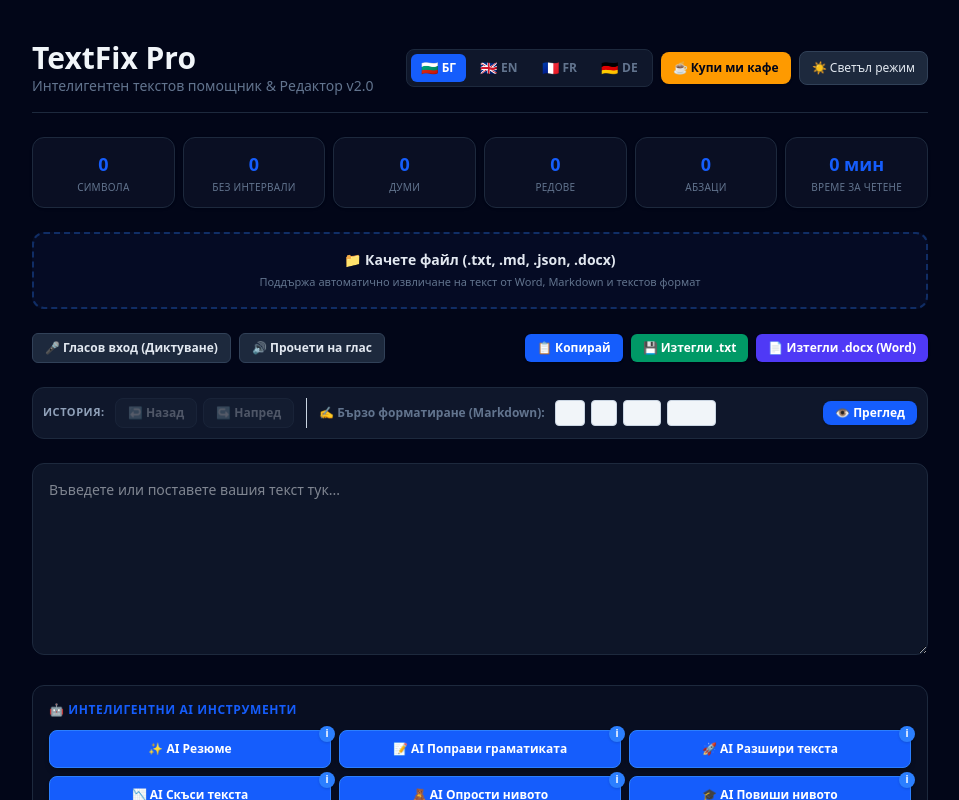
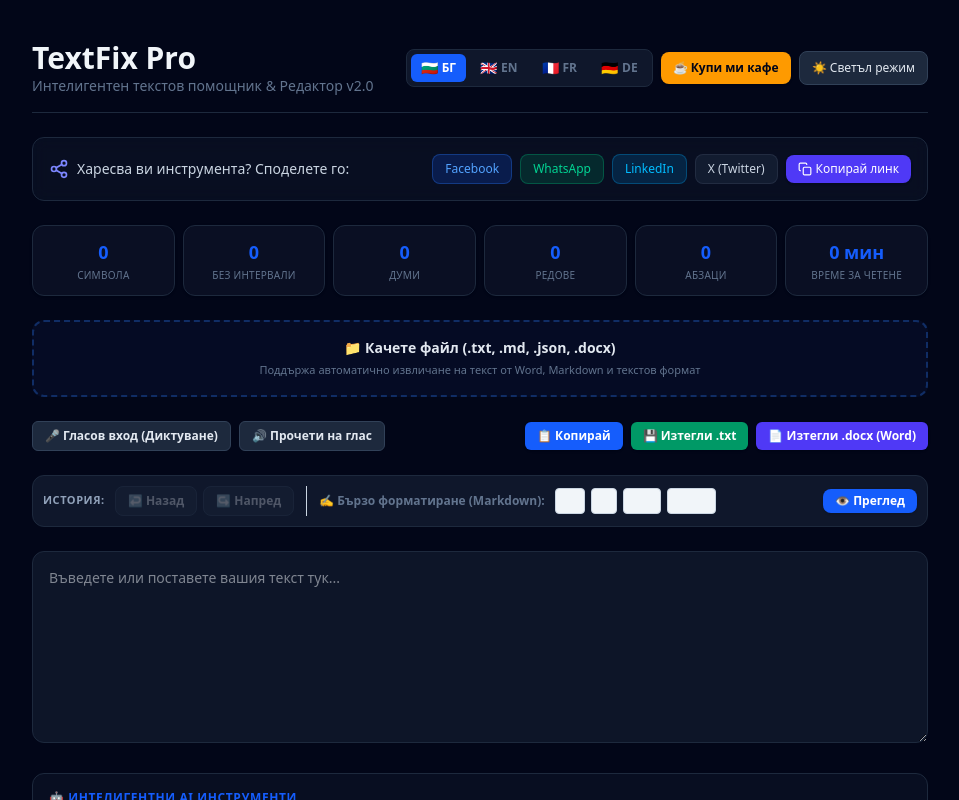
Before and after one commit to ReLaXsZ/textfix-pro, a Next.js app: page / in a window 1280 px wide. Shown: the top 800 px of the page, without its empty margins (160-1119 px from the left). Built offline with nearby package versions, Linux system fonts and the light colour scheme.

Commit message:
Add ShareButtons component right below header

```diff
--- /dev/null
+++ b/app/ShareButtons.tsx
@@ -0,0 +1,119 @@
+"use client";
+
+import { useState } from "react";
+
+export default function ShareButtons() {
+  const [copied, setCopied] = useState(false);
+  const shareUrl = "https://textfix-pro.vercel.app";
+  const shareTitle = "TextFix Pro - Интелигентен текстов помощник & Редактор онлайн";
+
+  const handleCopy = async () => {
+    try {
+      await navigator.clipboard.writeText(shareUrl);
+      setCopied(true);
+      setTimeout(() => setCopied(false), 2500);
+    } catch (err) {
+      console.error("Грешка при копиране: ", err);
+    }
+  };
+
+  const handleShare = (platform: string) => {
+    let url = "";
+    const encodedUrl = encodeURIComponent(shareUrl);
+    const encodedTitle = encodeURIComponent(shareTitle);
+
+    switch (platform) {
+      case "facebook":
+        url = `https://www.facebook.com/sharer/sharer.php?u=${encodedUrl}`;
+        break;
+      case "twitter":
+        url = `https://twitter.com/intent/tweet?url=${encodedUrl}&text=${encodedTitle}`;
+        break;
+      case "linkedin":
+        url = `https://www.linkedin.com/sharing/share-offsite/?url=${encodedUrl}`;
+        break;
+      case "whatsapp":
+        url = `https://api.whatsapp.com/send?text=${encodedTitle}%20${encodedUrl}`;
+        break;
+      case "viber":
+        url = `viber://forward?text=${encodedTitle}%20${encodedUrl}`;
+        break;
+      default:
+        return;
+    }
+
+    window.open(url, "_blank", "width=600,height=500,noopener,noreferrer");
+  };
+
+  return (
+    <div className="w-full max-w-4xl mx-auto my-6 p-4 bg-slate-900/50 backdrop-blur-sm border border-slate-800 rounded-xl flex flex-col md:flex-row items-center justify-between gap-4 text-slate-300">
+      <div className="flex items-center gap-2 text-sm font-medium">
+        <svg xmlns="http://www.w3.org/2000/svg" className="w-5 h-5 text-indigo-400" viewBox="0 0 24 24" fill="none" stroke="currentColor" strokeWidth="2" strokeLinecap="round" strokeLinejoin="round">
+          <circle cx="18" cy="5" r="3"></circle>
+          <circle cx="6" cy="12" r="3"></circle>
+          <circle cx="18" cy="19" r="3"></circle>
+          <line x1="8.59" y1="13.51" x2="15.42" y2="17.49"></line>
+          <line x1="15.41" y1="6.51" x2="8.59" y2="10.49"></line>
+        </svg>
+        <span>Харесва ви инструмента? Споделете го:</span>
+      </div>
+
+      <div className="flex flex-wrap items-center gap-2">
+        {/* Facebook */}
+        <button
+          onClick={() => handleShare("facebook")}
+          className="px-3 py-1.5 text-xs font-medium bg-blue-600/20 hover:bg-blue-600/30 text-blue-400 border border-blue-500/30 rounded-lg transition-all"
+        >
+          Facebook
+        </button>
+
+        {/* WhatsApp */}
+        <button
+          onClick={() => handleShare("whatsapp")}
+          className="px-3 py-1.5 text-xs font-medium bg-emerald-600/20 hover:bg-emerald-600/30 text-emerald-400 border border-emerald-500/30 rounded-lg transition-all"
+        >
+          WhatsApp
+        </button>
+
+        {/* LinkedIn */}
+        <button
+          onClick={() => handleShare("linkedin")}
+          className="px-3 py-1.5 text-xs font-medium bg-sky-600/20 hover:bg-sky-600/30 text-sky-400 border border-sky-500/30 rounded-lg transition-all"
+        >
+          LinkedIn
+        </button>
+
+        {/* X / Twitter */}
+        <button
+          onClick={() => handleShare("twitter")}
+          className="px-3 py-1.5 text-xs font-medium bg-slate-700/30 hover:bg-slate-700/50 text-slate-300 border border-slate-600/30 rounded-lg transition-all"
+        >
+          X (Twitter)
+        </button>
+
+        {/* Copy Link */}
+        <button
+          onClick={handleCopy}
+          className="px-3 py-1.5 text-xs font-medium bg-indigo-600 hover:bg-indigo-500 text-white rounded-lg transition-all flex items-center gap-1 shadow-sm"
+        >
+          {copied ? (
+            <>
+              <svg xmlns="http://www.w3.org/2000/svg" className="w-3.5 h-3.5" viewBox="0 0 24 24" fill="none" stroke="currentColor" strokeWidth="2">
+                <polyline points="20 6 9 17 4 12"></polyline>
+              </svg>
+              <span>Копирано!</span>
+            </>
+          ) : (
+            <>
+              <svg xmlns="http://www.w3.org/2000/svg" className="w-3.5 h-3.5" viewBox="0 0 24 24" fill="none" stroke="currentColor" strokeWidth="2">
+                <rect x="9" y="9" width="13" height="13" rx="2" ry="2"></rect>
+                <path d="M5 15H4a2 2 0 0 1-2-2V4a2 2 0 0 1 2-2h9a2 2 0 0 1 2 2v1"></path>
+              </svg>
+              <span>Копирай линк</span>
+            </>
+          )}
+        </button>
+      </div>
+    </div>
+  );
+}
--- a/app/page.tsx
+++ b/app/page.tsx
@@ -1,5 +1,6 @@
 'use client';
 
+import ShareButtons from "./ShareButtons";
 import React, { useState, useEffect, useRef } from 'react';
 import { Document, Packer, Paragraph, TextRun } from 'docx';
 import { saveAs } from 'file-saver';
@@ -100,8 +101,8 @@ const translations = {
       slug: 'Превръща текст в чист URL адрес на латиница',
       stripHtml: 'Премахва скрити HTML тагове и форматиране',
       removeSpaces: 'Премахва излишните празни места и табулации',
-      removeDuplicates: 'Изтрива напълно дублиращите се редове',
-      removeEmpty: 'Премахва празните редове в текста',
+      removeDuplicateLines: 'Изтрива напълно дублиращите се редове',
+      removeEmptyLines: 'Премахва празните редове в текста',
       sortLines: 'Сортира всички редове по азбучен ред',
       encodeBase64: 'Кодира текста в зашифрован Base64 формат',
       decodeBase64: 'Декодира Base64 обратно в нормален текст',
@@ -977,6 +978,9 @@ export default function Home() {
           </div>
         </header>
 
+        {/* 🌟 Бутони за споделяне (Добавени тук веднага след хедъра) */}
+        <ShareButtons />
+
         {/* Статистика */}
         <div className="grid grid-cols-2 sm:grid-cols-3 md:grid-cols-6 gap-2 text-center">
           {[
```
